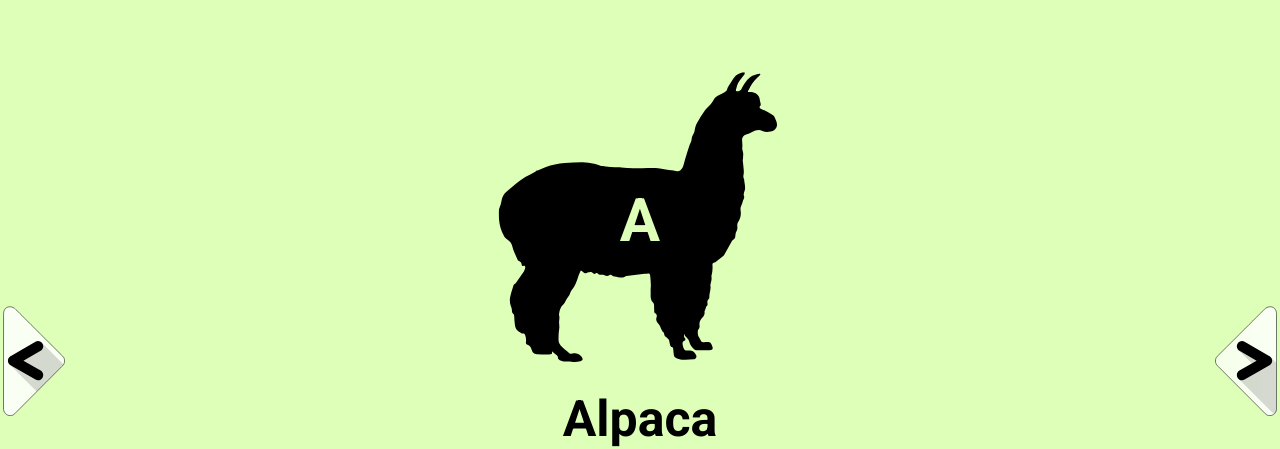
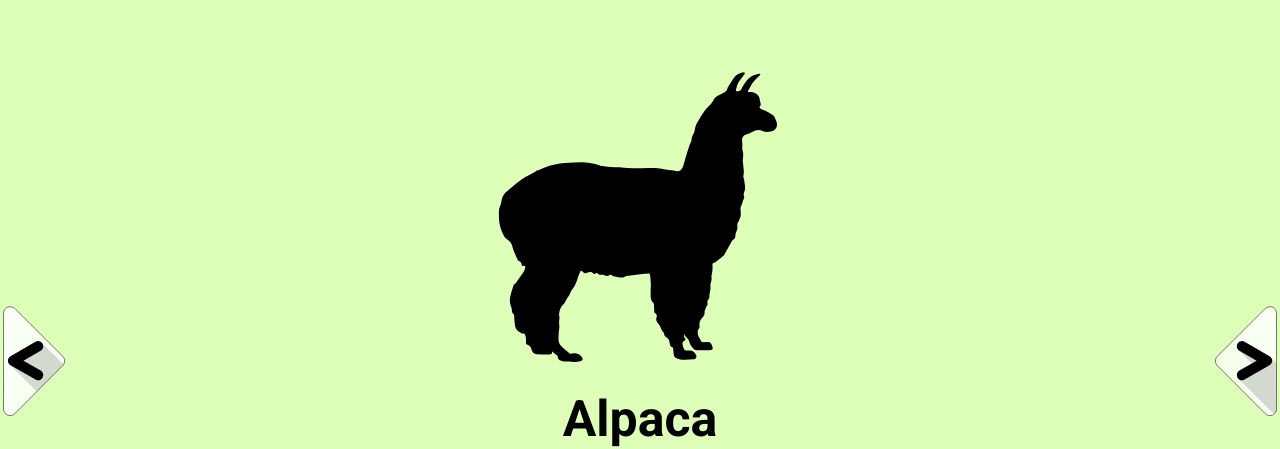
Before and after one commit to bacc0/abc-animals, a Next.js app: page / in a window 1280 px wide. Shown: the part 135-584 px from the top of the page. Built offline with nearby package versions, Linux system fonts and the light colour scheme; a web font is replaced by a local one.

Commit message:
letter from animal --

```diff
--- a/src/components/MainView.js
+++ b/src/components/MainView.js
@@ -202,7 +202,7 @@ const MainView = ({
                                 alignItems: 'center'
                             }}
                         >
-                            {animals[count].letter}
+                            {/* {animals[count].letter} */}
                         </motion.div>
                     )
                 }
@@ -248,9 +248,6 @@ const MainView = ({
                                 width: 62,
                                 height: 110,
 
-
-
-
                                 backgroundImage: `url('/images/left.svg')`,
                                 backgroundSize: 'cover',
                                 backgroundRepeat: 'no-repeat',
```
